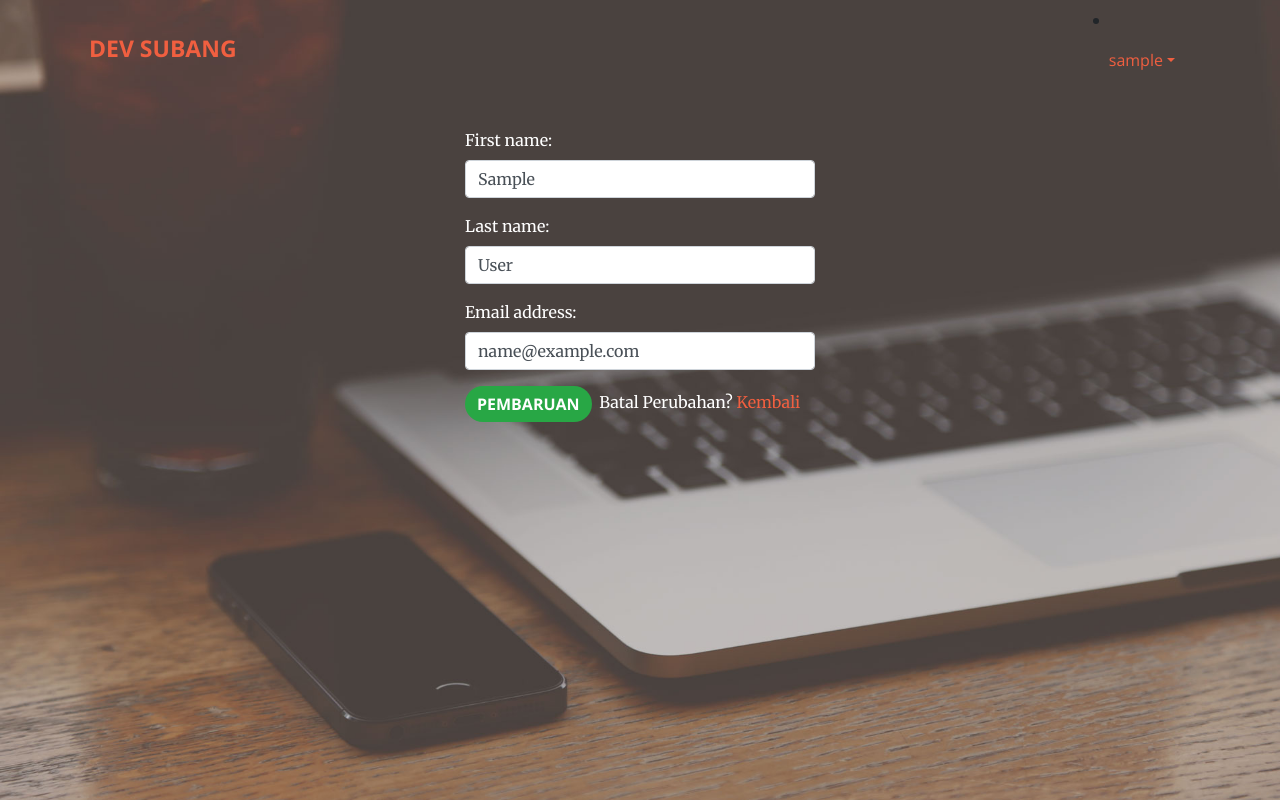
After one commit to scriptsxagon/web_app, a Django app: page /settings/account/ in a window 1280 px wide. The commit adds this page. Run offline with Django 3.2, Linux system fonts and the light colour scheme; the visitor is signed in with stand-in values (Sample User, id 1); some libraries are stand-ins or nearby versions.

Commit message:
PUSH H-28

```diff
--- a/myapp/templates/base.html
+++ b/myapp/templates/base.html
@@ -35,8 +35,8 @@
     <nav class="navbar navbar-expand-lg navbar-light fixed-top" id="mainNav">
       <div class="container">
         {% if user.is_authenticated %}
-          <a class="nav-item mx-0 mx-lg-1" style="text-decoration: none; font-size: 23px;" href="#page-top"><strong>DEV SUBANG</strong></a>{% else %}
-        <a class="navbar-brand js-scroll-trigger"  href="#page-top" ><strong>DEV SUBANG</strong></a>{% endif %}
+          <a class="nav-item mx-0 mx-lg-1" style="text-decoration: none; font-size: 23px;" href="/"><strong>DEV SUBANG</strong></a>{% else %}
+        <a class="navbar-brand js-scroll-trigger"  href="/" ><strong>DEV SUBANG</strong></a>{% endif %}
 
          {% if user.is_authenticated %}
 
@@ -46,7 +46,8 @@
                             class="glyphicon glyphicon-user pull-right"></span></a>
                     <ul class="dropdown-menu">
                         <li class="divider"></li>
-                        <li><a class="nav-item mx-0 mx-lg-1" href="#">Profil</a></li>
+                        <li><a class="nav-item mx-0 mx-lg-1" href="/">Beranda</a></li>
+                        <li><a class="nav-item mx-0 mx-lg-1" href="/settings/account/">Profil</a></li>
                         <li><a class="nav-item mx-0 mx-lg-1" href="#">Pelajaran</a></li>
                         <li><a class="nav-item mx-0 mx-lg-1" href="/password_change/">Ganti Password</a></li>
                         <li><a class="nav-item mx-0 mx-lg-1" href="/logout/">Logout</a></li>
--- a/myapp/templates/index.html
+++ b/myapp/templates/index.html
@@ -43,14 +43,14 @@
         <div class="row">
           <div class="col-lg-4 col-md-6 text-center">
             <div class="service-box mt-5 mx-auto">
-              <i class="fa fa-4x fa-diamond text-primary mb-3 sr-icons"></i>
+              <i class="fa fa-4x fa-book text-primary mb-3 sr-icons"></i>
               <h3 class="mb-3">Pembelajaran</h3>
               <p class="text-muted mb-0">Memberi pembelajaran untuk dapat mengembangkan kemampuannya dalam mempelajari,mengetahui, dan memahami di Ilmu IT</p>
             </div>
           </div>
           <div class="col-lg-4 col-md-6 text-center">
             <div class="service-box mt-5 mx-auto">
-              <i class="fa fa-4x fa-paper-plane text-primary mb-3 sr-icons"></i>
+              <i class="fa fa-4x fa-group text-primary mb-3 sr-icons"></i>
               <h3 class="mb-3">Komunitas</h3>
               <p class="text-muted mb-0">Menyediakan wadah untuk menampung orang-orang yang minat di dalam ilmu IT</p>
             </div>
--- /dev/null
+++ b/myapp/templates/my_account.html
@@ -0,0 +1,36 @@
+{% extends 'base.html' %}
+{% block content %}
+{% load widget_tweaks %}
+<header class="masthead">
+  <section class="portfolio" id="portfolio">
+  <div class="container">
+    <div class="row">
+            <div class="col-md-4 ml-auto">
+            </div>
+          <div class="col-md-4 ml-auto text-white">
+
+  <form method="post">
+    {% csrf_token %}
+         {% for field in form %}
+      <div class="form-group">
+        {{ field.label_tag }}<br>
+        {% render_field field class="form-control" %}
+        <!--{% if field.help_text %}-->
+          <!--<small style="color: grey">{{ field.help_text }}</small>-->
+        <!--{% endif %}-->
+        {% for error in field.errors %}
+          <p style="color: red">{{ error }}</p>
+        {% endfor %}
+          </div>
+    {% endfor %}
+    <button type="submit" class="btn btn-success">Pembaruan</button>&nbsp; Batal Perubahan?<a href="/"> Kembali</a>
+  </form>
+          </div>
+      <div class="col-md-4 ml-auto">
+            </div>
+    </div>
+  </div>
+</section>
+</header>
+
+{% endblock %}
--- a/myapp/views.py
+++ b/myapp/views.py
@@ -1,6 +1,10 @@
 from django.contrib.auth import login, authenticate
 from django.shortcuts import render, redirect
+from django.contrib.auth.models import User
 from django.contrib.auth.decorators import login_required
+from django.urls import reverse_lazy
+from django.utils.decorators import method_decorator
+from django.views.generic import UpdateView
 
 from myapp.forms import SignUpForm
 
@@ -11,17 +15,45 @@ def index(request):
         return render(request,'index_login.html')
 
 def signup(request):
-    if request.method == 'POST':
-        form = SignUpForm(request.POST)
-        if form.is_valid():
-            form.save()
-            username = form.cleaned_data.get('username')
-            raw_password = form.cleaned_data.get('password1')
-            user = authenticate(username=username, password=raw_password)
-            login(request, user)
-            return redirect('index')
+    if request.user.is_authenticated():
+        return render(request, 'index_login.html')
     else:
-        form = SignUpForm()
-    return render(request, 'registration/signup.html', {'form': form})
+            if request.method == 'POST':
+                form = SignUpForm(request.POST)
+                if form.is_valid():
+                    form.save()
+                    username = form.cleaned_data.get('username')
+                    raw_password = form.cleaned_data.get('password1')
+                    user = authenticate(username=username, password=raw_password)
+                    login(request, user)
+                    return redirect('index')
+            else:
+                form = SignUpForm()
+            return render(request, 'registration/signup.html', {'form': form})
 
+@method_decorator(login_required, name='dispatch')
+class UserUpdateView(UpdateView):
+    model = User
+    fields = ('first_name', 'last_name', 'email', )
+    template_name = 'my_account.html'
+    success_url = reverse_lazy('index')
+
+    def get_object(self):
+        return self.request.user
+
+@login_required
+def materi(request, id, pelajaran_id):
+    s_pelajaran = Lesson.objects.filter(course__id=id).order_by('order')
+    materi = Materi.objects.filter(id=id)[0]
+    pelajaran_aktif = int(pelajaran_id)
+    if pelajaran_id == '0':
+        konten = materi.singkat
+    else:
+        data = Pelajaran.objects.filter(id=pelajaran_id).order_by('order')[0]
+        konten = data.konten
+    return render(request, 'pelajaran.html', {'s_pelajaran': s_pelajaran,
+                                           'materi': materi,
+                                           'konten': konten,
+                                           'pelajaran_aktif': pelajaran_aktif}
+                  )
 # Create your views here.
--- a/mydjango/urls.py
+++ b/mydjango/urls.py
@@ -17,6 +17,7 @@ from django.conf.urls import url
 from django.contrib import admin
 from myapp import views
 from django.contrib.auth import views as auth_views
+from myapp import views as accounts_views
 
 urlpatterns = [
     url(r'^$', views.index, name='index'),
@@ -28,6 +29,7 @@ urlpatterns = [
     name='password_change'),
     url(r'^password_change/done/$', auth_views.PasswordChangeDoneView.as_view(template_name='password_change_done.html'),
     name='password_change_done'),
+    url(r'^settings/account/$', accounts_views.UserUpdateView.as_view(), name='my_account'),
     url(r'^reset/$',
         auth_views.PasswordResetView.as_view(
             template_name='registration/password_reset_form.html',
```
